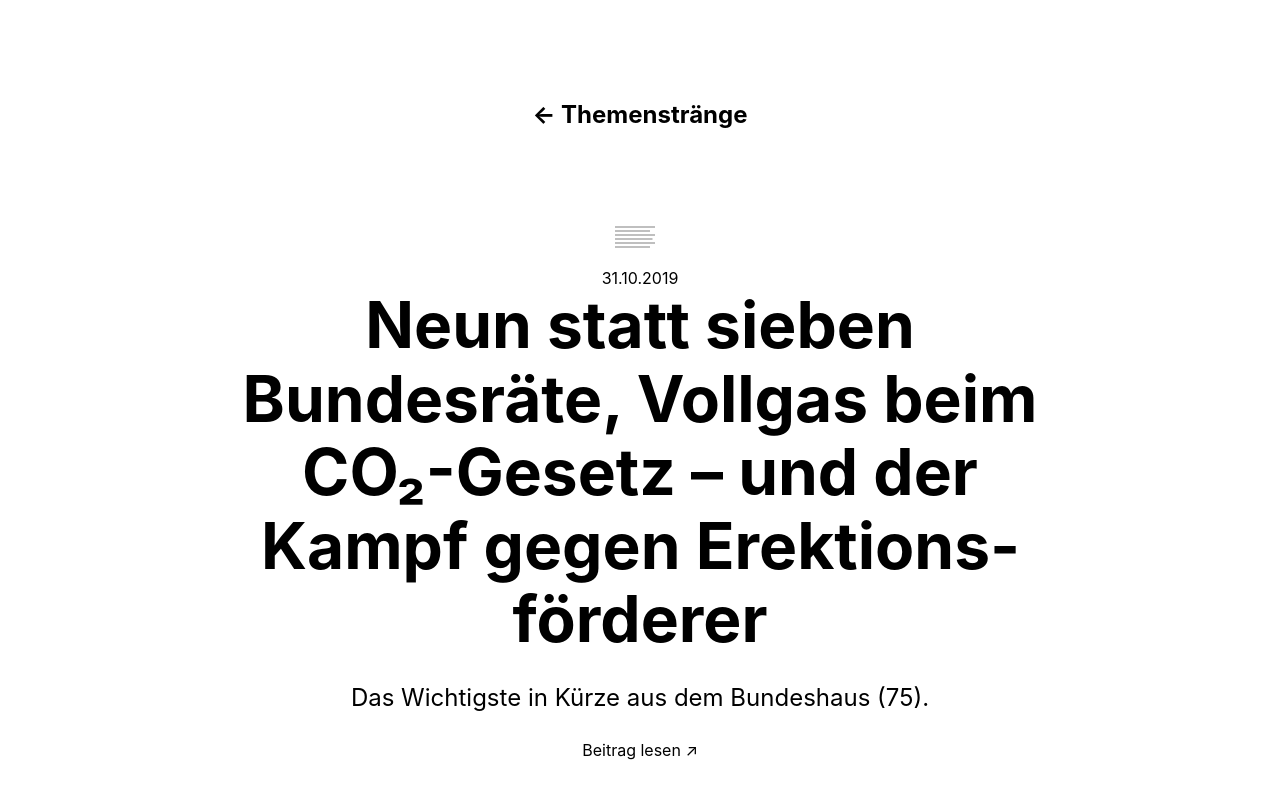
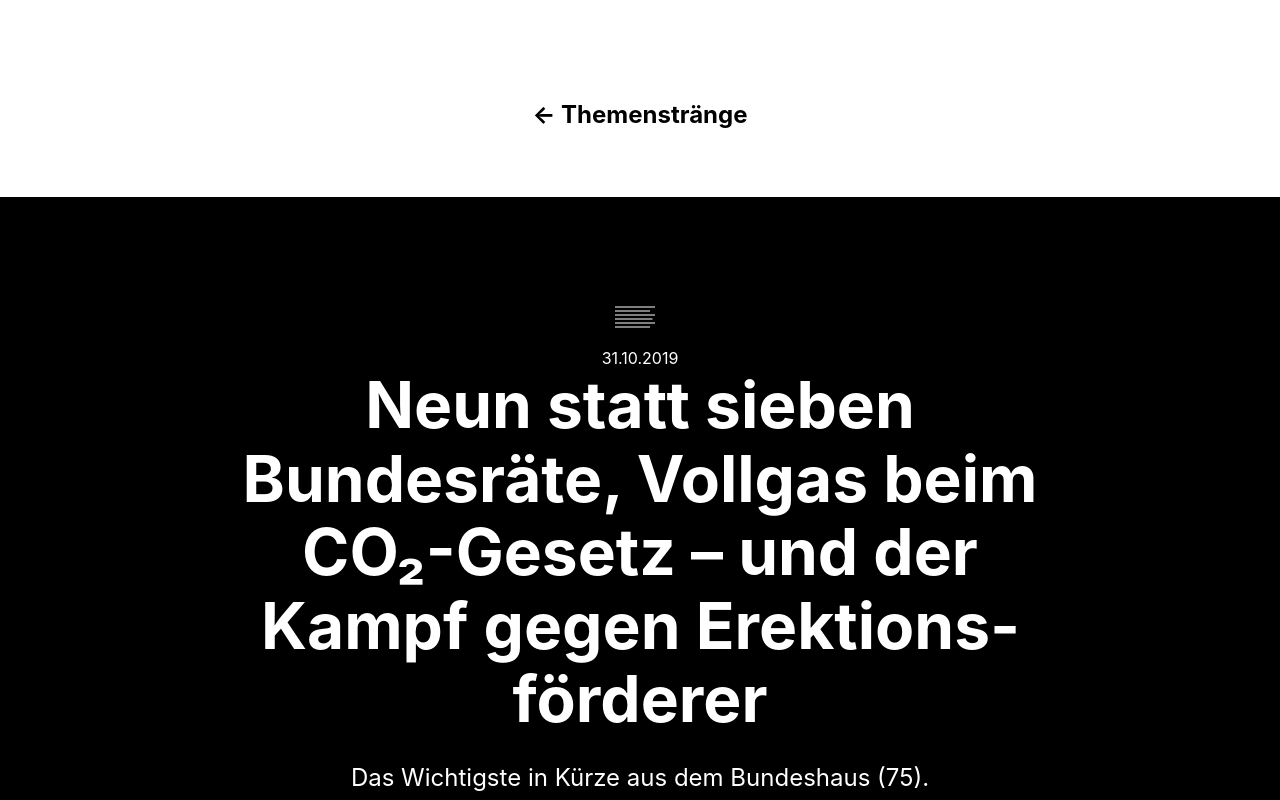
Before and after one commit to tpreusse/rejoha21, a Next.js app: page / in a window 1280 px wide. Shown: the top 800 px of the page. Built offline with nearby package versions, Linux system fonts and the light colour scheme.

Commit message:
dark layout

```diff
--- a/components/Frame.js
+++ b/components/Frame.js
@@ -8,9 +8,7 @@ export default function Frame({ pageTitle, children }) {
       <title>{pageTitle}</title>
     </Head>
 
-    <main className={styles.main}>
-      {children}
-    </main>
+    {children}
 
     <footer className={styles.footer}>
       Ein Projekt von {' '}
--- a/pages/[...path].js
+++ b/pages/[...path].js
@@ -59,6 +59,7 @@ export default function Detail({ doc, internalLinks, documents }) {
 
   return (
     <Frame pageTitle={`${doc.title} – Rehoja21 Content Exploration`}>
+      <main className={styles.main} style={{ paddingBottom: 0 }}>
         <Link href="/">
           <a>
             <h2>&larr; Themen­stränge</h2>
@@ -74,7 +75,9 @@ export default function Detail({ doc, internalLinks, documents }) {
             return <Card key={linkedDoc.id} doc={linkedDoc} />;
           })}
         </div>
-
+      </main>
+      <div className={styles.dark} style={{ paddingTop: 0, paddingBottom: 0 }}>
+        <main className={styles.main}>
           <div className={styles.icon}>
             <ArticleIcon
               textlength={doc.readingMinutes}
@@ -90,7 +93,9 @@ export default function Detail({ doc, internalLinks, documents }) {
           <a href={doc.url} target="_blank">
             Beitrag lesen &#x2197;
           </a>
-
+        </main>
+      </div>
+      <main className={styles.main} style={{ paddingTop: 0 }}>
         <div className={styles.grid}>
           {outLinks.map((link) => {
             const linkedDoc = documents.find((d) => d.id === link.target);
@@ -101,6 +106,7 @@ export default function Detail({ doc, internalLinks, documents }) {
             return <Card key={linkedDoc.id} doc={linkedDoc} />;
           })}
         </div>
+      </main>
     </Frame>
   );
 }
--- a/pages/index.js
+++ b/pages/index.js
@@ -5,7 +5,8 @@ import Frame from '../components/Frame'
 export default function Home() {
   return (
     <Frame pageTitle={'Rehoja21 Content Exploration'}>
-      <h1 className={styles.title}>
+      <main className={styles.main}>
+        <h1 className={styles.title}>
           Themen&shy;stränge
         </h1>
 
@@ -39,6 +40,7 @@ export default function Home() {
             </a>
           </Link>
         </div>
+      </main>
     </Frame>
   )
 }
--- a/styles/Main.module.css
+++ b/styles/Main.module.css
@@ -12,6 +12,13 @@
   align-items: center;
   max-width: 800px;
   margin: 0 auto;
+}
+
+.dark {
+  margin: 0 -1rem;
+  padding: 0;
+  background-color: black;
+  color: white;
 }
 
 .footer {
```
Lines whose indentation alone changed are shown as unchanged.
